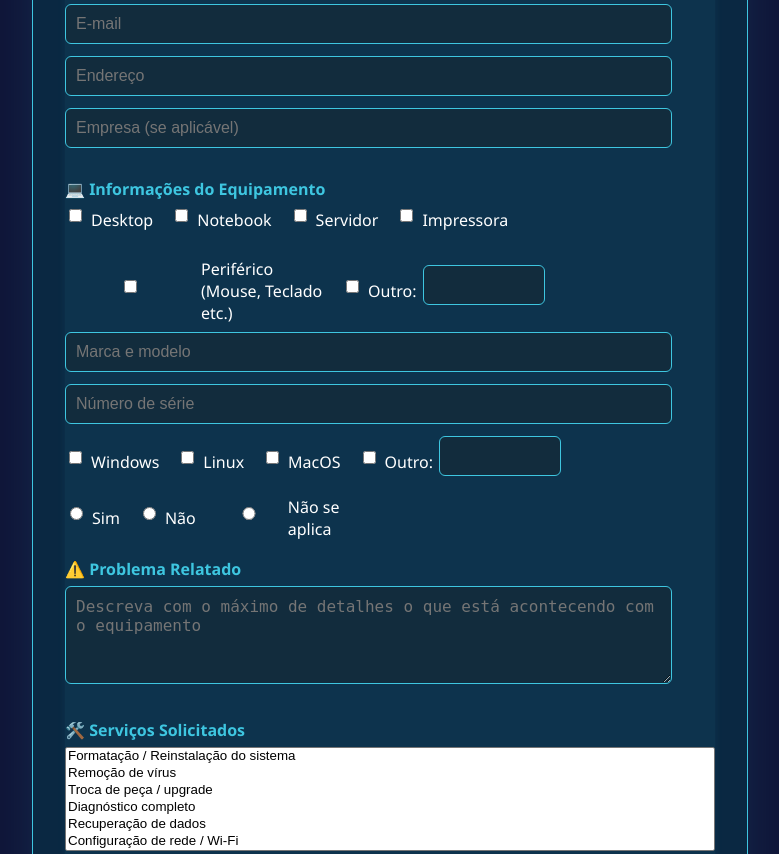
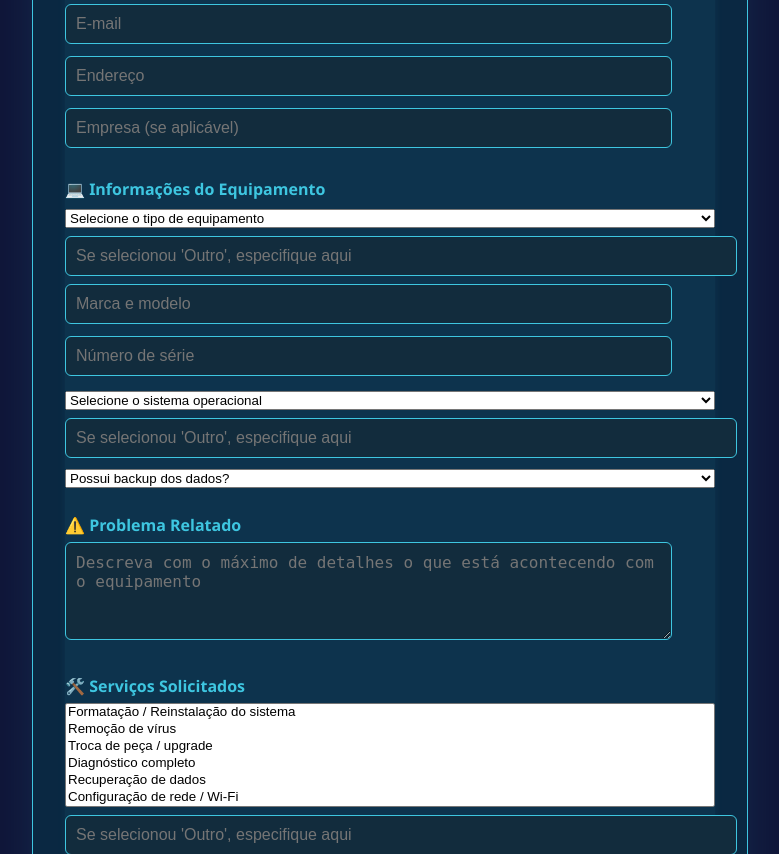
Before and after one commit to sandrim01/chamado, a Flask app: template templates/atendimento.html in a window 1280 px wide. Shown: the part 396-1250 px from the top of the page, without its empty margins (250-1029 px from the left). Run offline with Flask 3, Linux system fonts and the light colour scheme; the template is opened without the code that fills it, so the values that code supplies are empty; some libraries are stand-ins or nearby versions.

Commit message:
style(atendimento): todos os checkboxes substituídos por listas suspensas (dropdown/select)

```diff
--- a/templates/atendimento.html
+++ b/templates/atendimento.html
@@ -38,27 +38,32 @@
             </div>
             <div class="form-section">
                 <label>💻 Informações do Equipamento</label>
-                <div class="checkbox-group">
-                    <label><input type="checkbox" name="tipo_equipamento" value="Desktop"> Desktop</label>
-                    <label><input type="checkbox" name="tipo_equipamento" value="Notebook"> Notebook</label>
-                    <label><input type="checkbox" name="tipo_equipamento" value="Servidor"> Servidor</label>
-                    <label><input type="checkbox" name="tipo_equipamento" value="Impressora"> Impressora</label>
-                    <label><input type="checkbox" name="tipo_equipamento" value="Periférico"> Periférico (Mouse, Teclado etc.)</label>
-                    <label><input type="checkbox" name="tipo_equipamento" value="Outro"> Outro: <input type="text" name="tipo_equipamento_outro" style="width:100px;"></label>
-                </div>
+                <select name="tipo_equipamento" style="width:100%;margin-bottom:8px;">
+                    <option value="">Selecione o tipo de equipamento</option>
+                    <option value="Desktop">Desktop</option>
+                    <option value="Notebook">Notebook</option>
+                    <option value="Servidor">Servidor</option>
+                    <option value="Impressora">Impressora</option>
+                    <option value="Periférico">Periférico (Mouse, Teclado etc.)</option>
+                    <option value="Outro">Outro</option>
+                </select>
+                <input type="text" name="tipo_equipamento_outro" placeholder="Se selecionou 'Outro', especifique aqui" style="width:100%;margin-bottom:8px;">
                 <input type="text" name="marca_modelo" placeholder="Marca e modelo" required><br>
                 <input type="text" name="numero_serie" placeholder="Número de série"><br>
-                <div class="checkbox-group">
-                    <label><input type="checkbox" name="sistema_operacional" value="Windows"> Windows</label>
-                    <label><input type="checkbox" name="sistema_operacional" value="Linux"> Linux</label>
-                    <label><input type="checkbox" name="sistema_operacional" value="MacOS"> MacOS</label>
-                    <label><input type="checkbox" name="sistema_operacional" value="Outro"> Outro: <input type="text" name="so_outro" style="width:100px;"></label>
-                </div>
-                <div class="checkbox-group">
-                    <label><input type="radio" name="possui_backup" value="Sim" required> Sim</label>
-                    <label><input type="radio" name="possui_backup" value="Não"> Não</label>
-                    <label><input type="radio" name="possui_backup" value="Não se aplica"> Não se aplica</label>
-                </div>
+                <select name="sistema_operacional" style="width:100%;margin-bottom:8px;">
+                    <option value="">Selecione o sistema operacional</option>
+                    <option value="Windows">Windows</option>
+                    <option value="Linux">Linux</option>
+                    <option value="MacOS">MacOS</option>
+                    <option value="Outro">Outro</option>
+                </select>
+                <input type="text" name="so_outro" placeholder="Se selecionou 'Outro', especifique aqui" style="width:100%;margin-bottom:8px;">
+                <select name="possui_backup" style="width:100%;margin-bottom:8px;">
+                    <option value="">Possui backup dos dados?</option>
+                    <option value="Sim">Sim</option>
+                    <option value="Não">Não</option>
+                    <option value="Não se aplica">Não se aplica</option>
+                </select>
             </div>
             <div class="form-section">
                 <label>⚠️ Problema Relatado</label>
```
